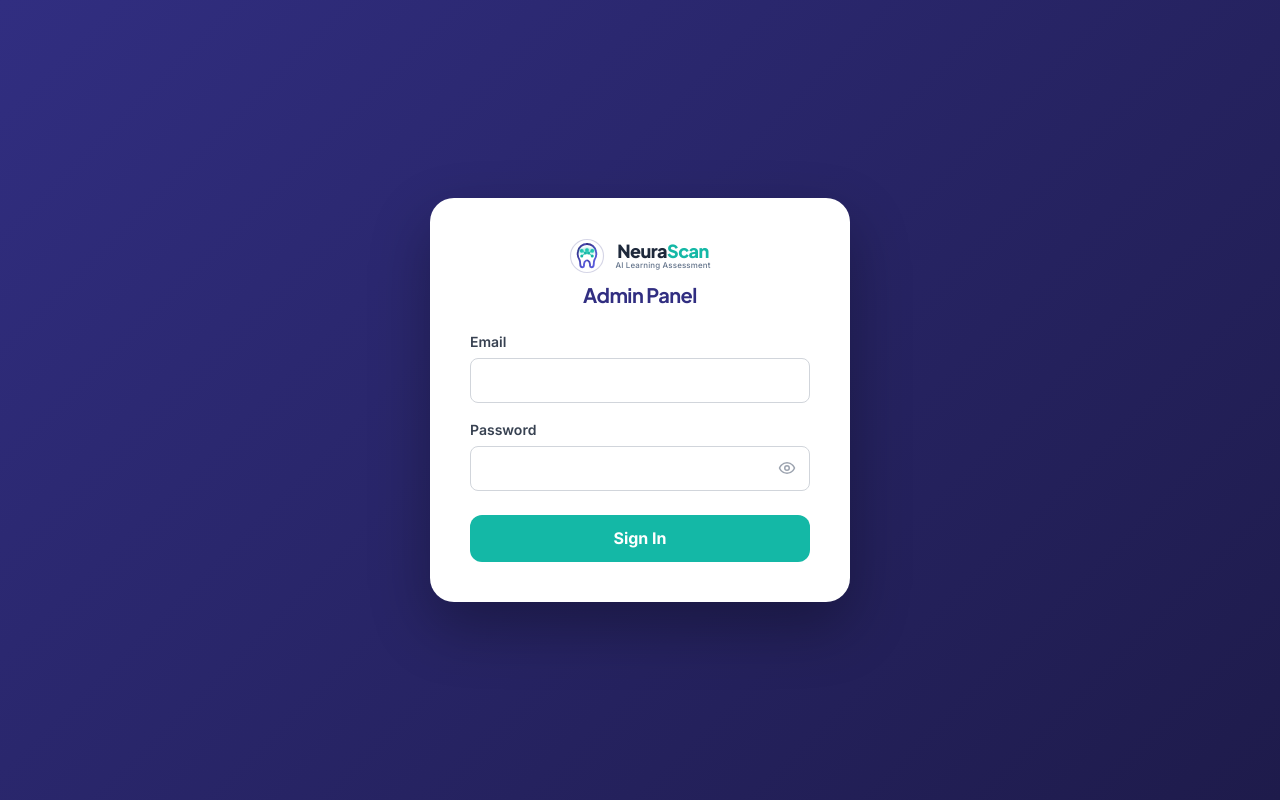
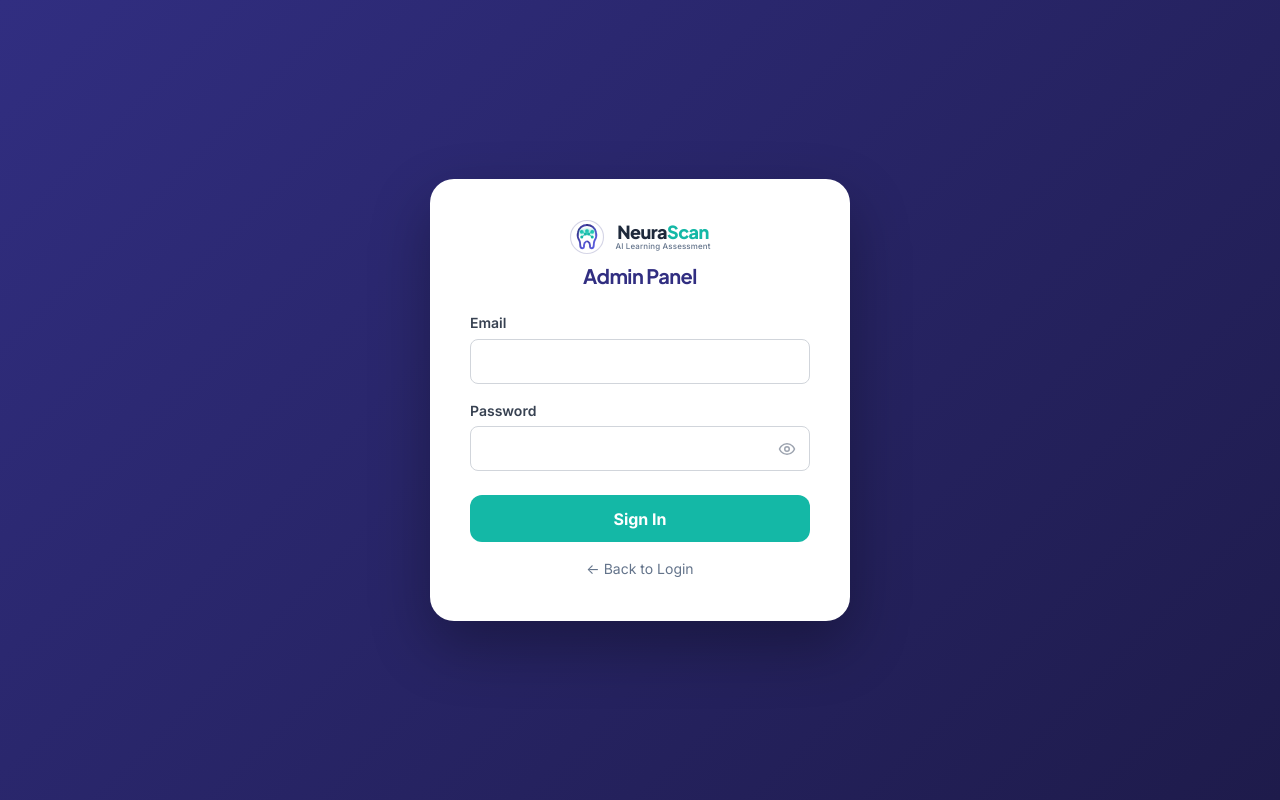
Before and after one commit to Niwas-Kumar/neurascan-frontend, a React (Vite) app: page /admin/login in a window 1280 px wide. Built offline with nearby package versions, Linux system fonts and the light colour scheme; no server answers.

Commit message:
feat: add back to login link on admin login page for improved navigation

```diff
--- a/src/pages/admin/AdminLoginPage.jsx
+++ b/src/pages/admin/AdminLoginPage.jsx
@@ -1,5 +1,5 @@
 import { useState } from 'react'
-import { useNavigate } from 'react-router-dom'
+import { useNavigate, Link } from 'react-router-dom'
 import { Eye, EyeOff } from 'lucide-react'
 import { adminAPI } from '../../services/api'
 import { useAuth } from '../../context/AuthContext'
@@ -83,6 +83,12 @@ export default function AdminLoginPage() {
         }}>
           {loading ? 'Signing in...' : 'Sign In'}
         </button>
+
+        <p style={{ textAlign: 'center', marginTop: '1rem', fontSize: '0.875rem' }}>
+          <Link to="/login" style={{ color: '#64748B', textDecoration: 'none' }}>
+            ← Back to Login
+          </Link>
+        </p>
       </form>
     </div>
   )
```
